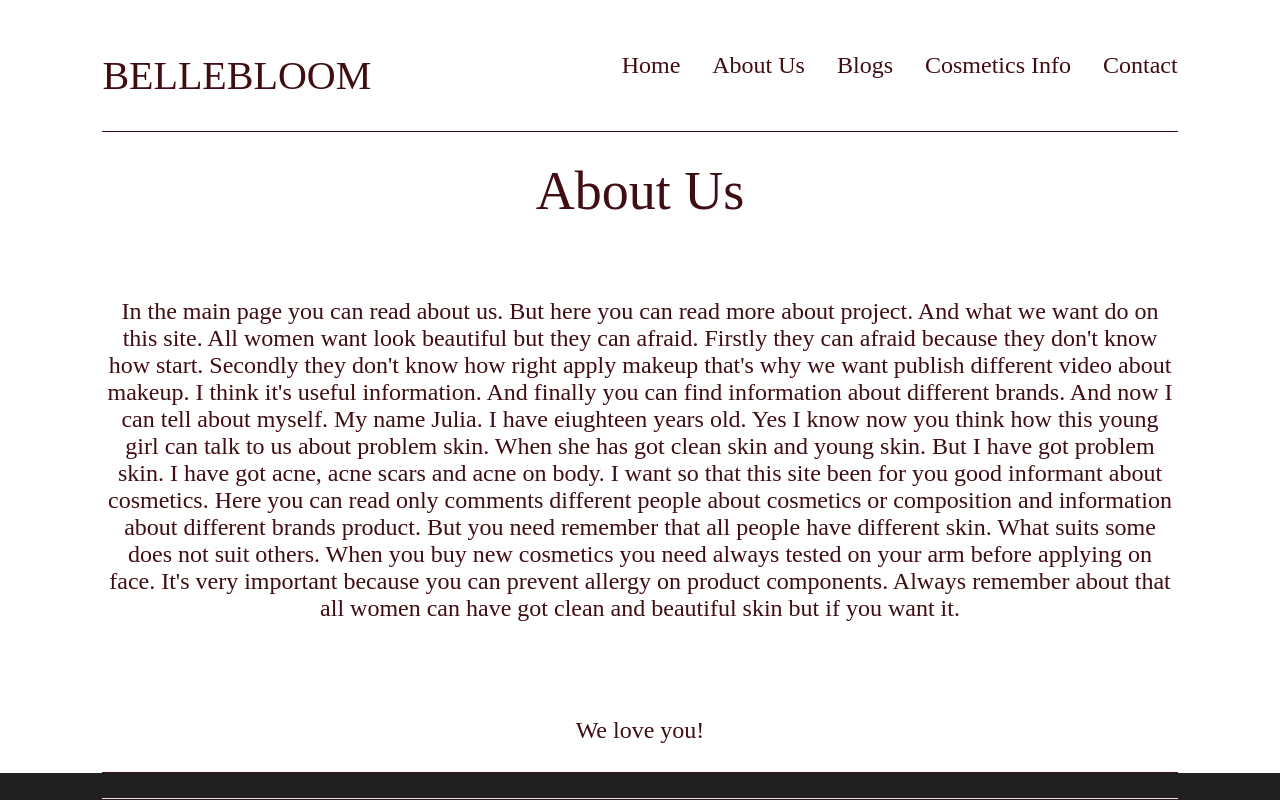
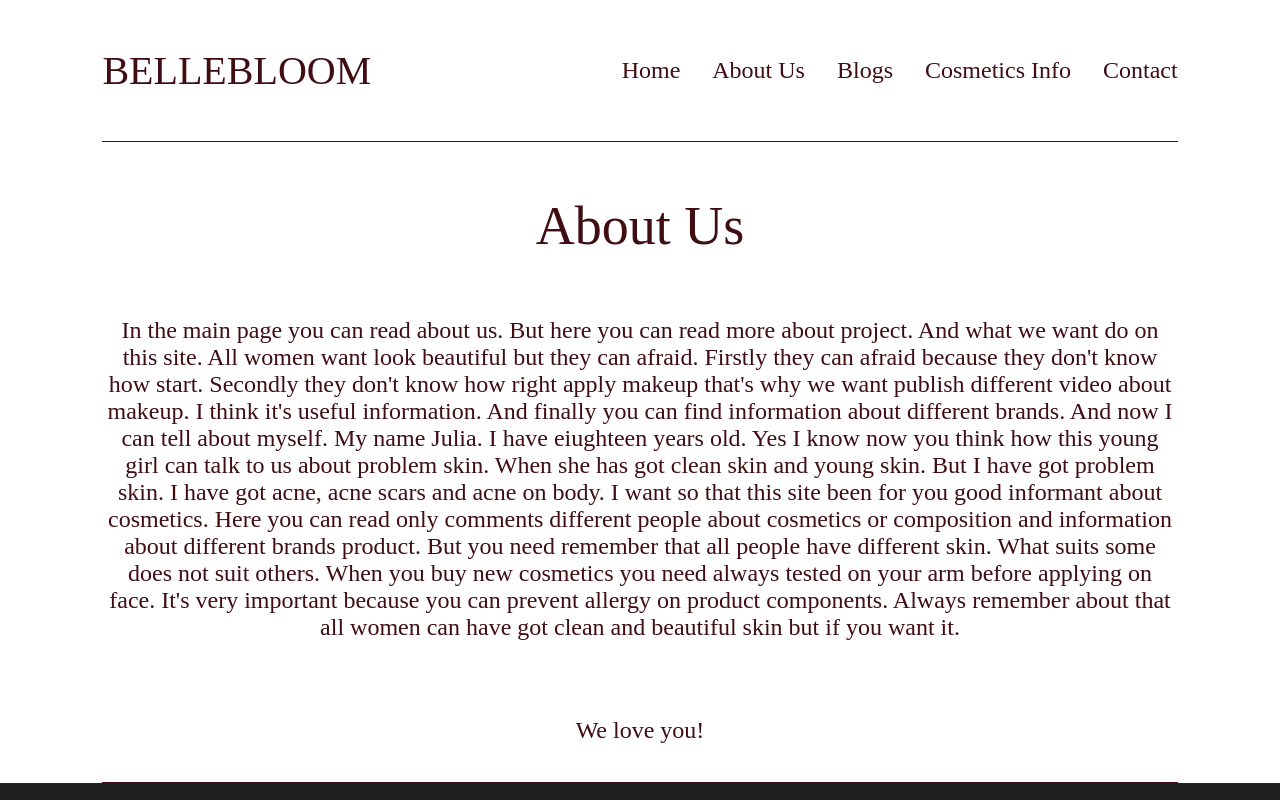
Before and after one commit to fikiivanov/BelleBloom, a Next.js app in the folder bellebloom/: page /about in a window 1280 px wide. Shown: the top 800 px of the page. Built offline with nearby package versions, Linux system fonts and the light colour scheme.

Commit message:
add margin on title in About Us page

```diff
--- a/bellebloom/src/app/about/style.scss
+++ b/bellebloom/src/app/about/style.scss
@@ -6,10 +6,11 @@
 ;
     h1 {
         color: $main-color;
+        margin-top: 30px;
     }
 
-    p {
-        margin-top: 20px;
+    p,p:last-child {
+        margin: 15px 0px;
     }
 
     .section__inner {
--- a/bellebloom/src/app/components/Header/NavbarDesc.jsx
+++ b/bellebloom/src/app/components/Header/NavbarDesc.jsx
@@ -10,11 +10,11 @@ const NavbarDesc= () => {
         </li>
 
         <li>
-        <Link href={"about"}>About Us</Link>
+            <Link href={"about"}>About Us</Link>
         </li>
 
         <li>
-        <Link href={"blogs"}>Blogs</Link>
+            <Link href={"blogs"}>Blogs</Link>
         </li>
 
         <li>
@@ -24,7 +24,7 @@ const NavbarDesc= () => {
 
         <li>
             <Link href={"contact"}>Contact </Link>
-              </li>
+        </li>
       </ul>
     </nav>
   );
--- a/bellebloom/src/app/components/Header/NavbarMob.jsx
+++ b/bellebloom/src/app/components/Header/NavbarMob.jsx
@@ -1,3 +1,4 @@
+import Link from "next/link";
 import React from "react";
 
 const NavbarMob= () => {
@@ -5,29 +6,30 @@ const NavbarMob= () => {
     <nav className="nav-mob">
       <ul>
         <li>
-            <a href="">Home</a>
+            <Link href={"/"}>Home</Link>
         </li>
-        <hr />
+        <hr/>
 
         <li>
-            <a href="">About Us</a>
+            <Link href={"about"}>About Us</Link>
         </li>
-        <hr />
+        <hr/>
 
         <li>
-            <a href="">Blogs</a>
+            <Link href={"blogs"}>Blogs</Link>
         </li>
-        <hr />
+        <hr/>
 
         <li>
-            <a href="">Cosmetics Info</a>
+            <Link href={"products"}>Cosmetics Info</Link>
+
         </li>
-        <hr />
+        <hr/>
 
         <li>
-            <a href="">Contact</a>
+            <Link href={"contact"}>Contact </Link>
         </li>
-        <hr />
+        <hr/>
       </ul>
     </nav>
   );
```
